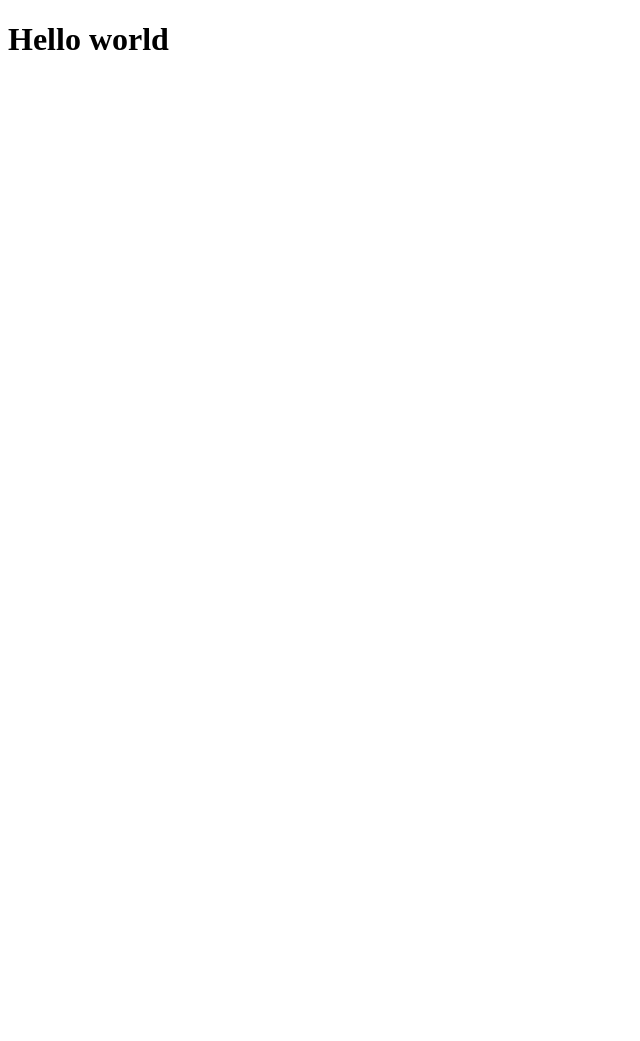
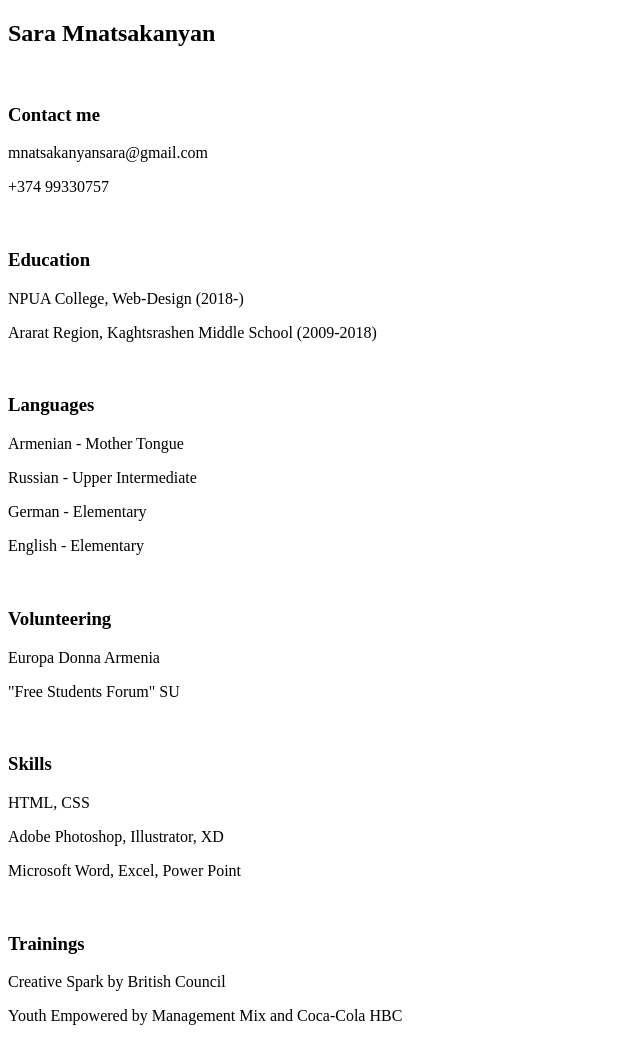
Before and after one commit to CactusSara/first-repo, a plain HTML site: page index.html in a window 1280 px wide. Shown: the whole page, without its empty margins (0-640 px from the left). Before the commit the page ends 800 px from the top, so only its background shows below. Drawn offline with Linux system fonts and the light colour scheme.

Commit message:
addHtmlfile

```diff
--- a/index.html
+++ b/index.html
@@ -3,9 +3,30 @@
 <head>
     <meta charset="UTF-8">
     <meta name="viewport" content="width=device-width, initial-scale=1.0">
-    <title>SM</title>
+    <title>CV</title>
 </head>
 <body>
-    <h1>Hello world</h1>
+    <h2>Sara Mnatsakanyan</h2><br>
+    <h3>Contact me</h3>
+    <p>mnatsakanyansara@gmail.com</p>
+    <p>+374 99330757</p><br>
+    <h3>Education</h3>
+    <p>NPUA College, Web-Design (2018-)</p>
+    <p>Ararat Region, Kaghtsrashen Middle School (2009-2018)</p><br>
+    <h3>Languages</h3>
+    <p>Armenian - Mother Tongue</p>
+    <p>Russian - Upper Intermediate</p>
+    <p>German - Elementary</p>
+    <p>English - Elementary</p><br>
+    <h3>Volunteering</h3>
+    <p>Europa Donna Armenia</p>
+    <p>"Free Students Forum" SU</p><br>
+    <h3>Skills</h3>
+    <p>HTML, CSS</p>
+    <p>Adobe Photoshop, Illustrator, XD</p>
+    <p>Microsoft Word, Excel, Power Point</p><br>
+    <h3>Trainings</h3>
+    <p>Creative Spark by British Council</p>
+    <p>Youth Empowered by Management Mix and Coca-Cola HBC</p>
 </body>
 </html>
```
